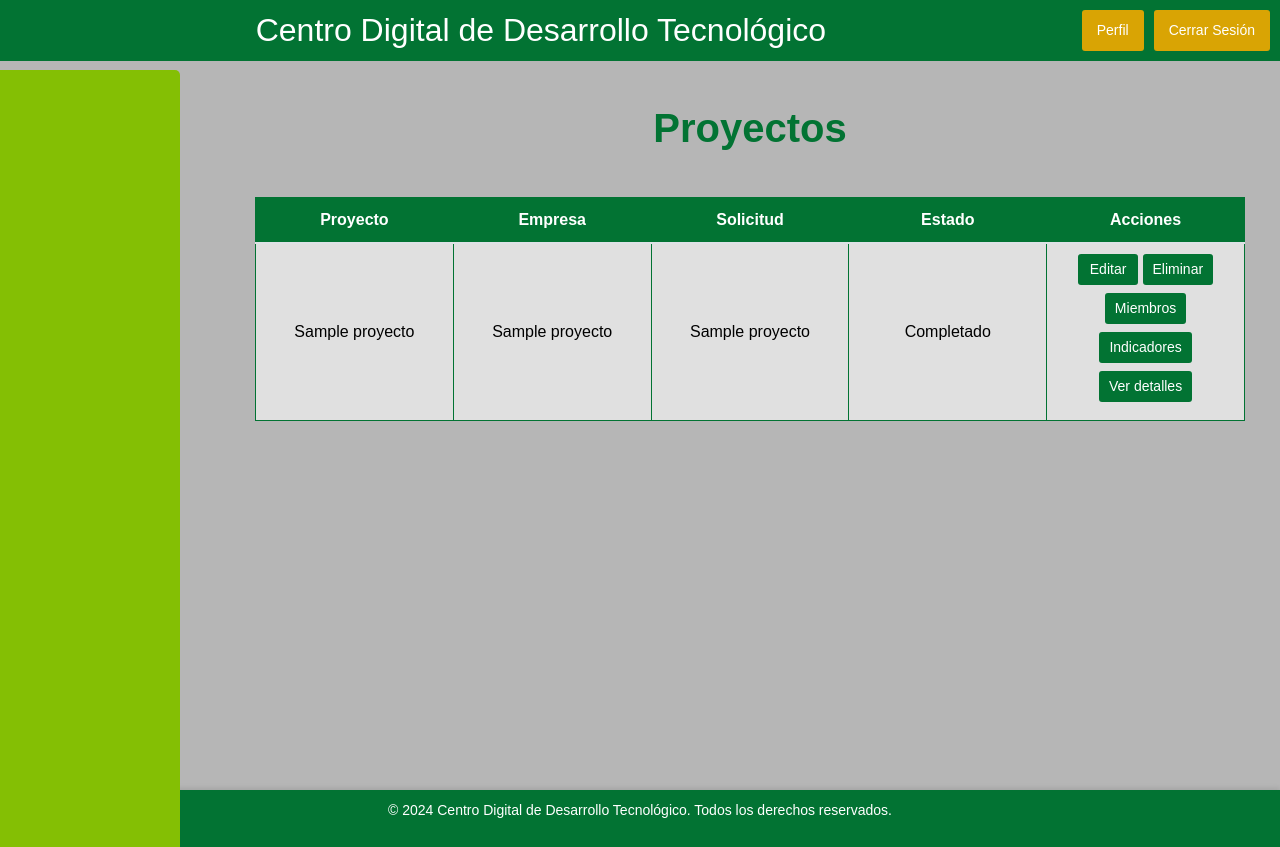
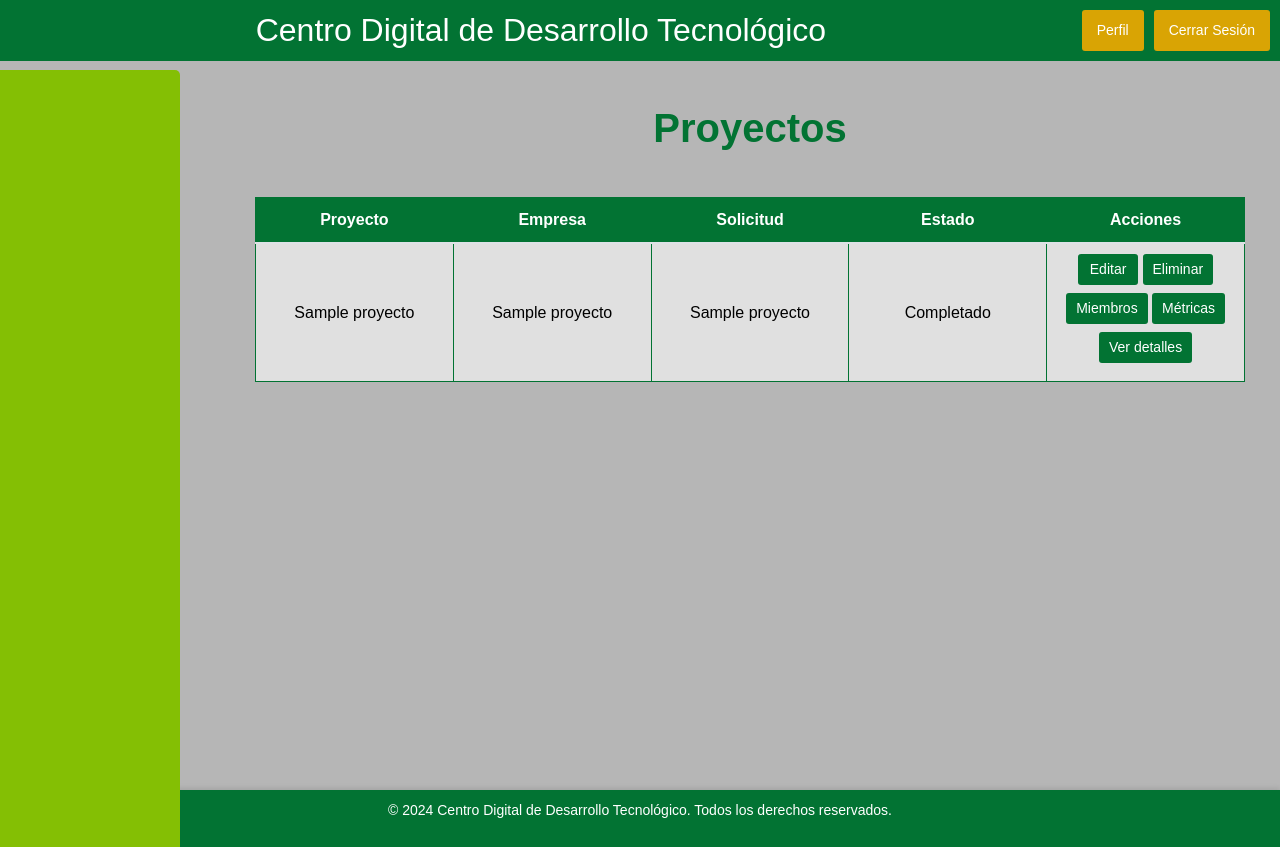
Before and after one commit to makyp/CentroDigital, a Flask app: template src/templates/admin/admin_proyectos.html in a window 1280 px wide. Run offline with Flask 3, Linux system fonts and the light colour scheme; the template is opened without the code that fills it: most values are stand-ins (such as "Sample title", 1, 10 or a date in 2020); some libraries are stand-ins or nearby versions.

Commit message:
Metricas

```diff
--- a/src/templates/admin/admin_proyectos.html
+++ b/src/templates/admin/admin_proyectos.html
@@ -65,7 +65,7 @@ Proyectos
                                     {% endif %}
                                     <a href="{{ url_for('ver_indicadores', proyecto_id=proyecto._id) }}"
                                         class="btn btn-success mb-2">
-                                        Indicadores
+                                        Métricas
                                     </a>
                                     <a href="#" onclick="toggleInfo('{{ proyecto._id }}'); return false;"
                                         class="btn btn-success mb-2">
```
